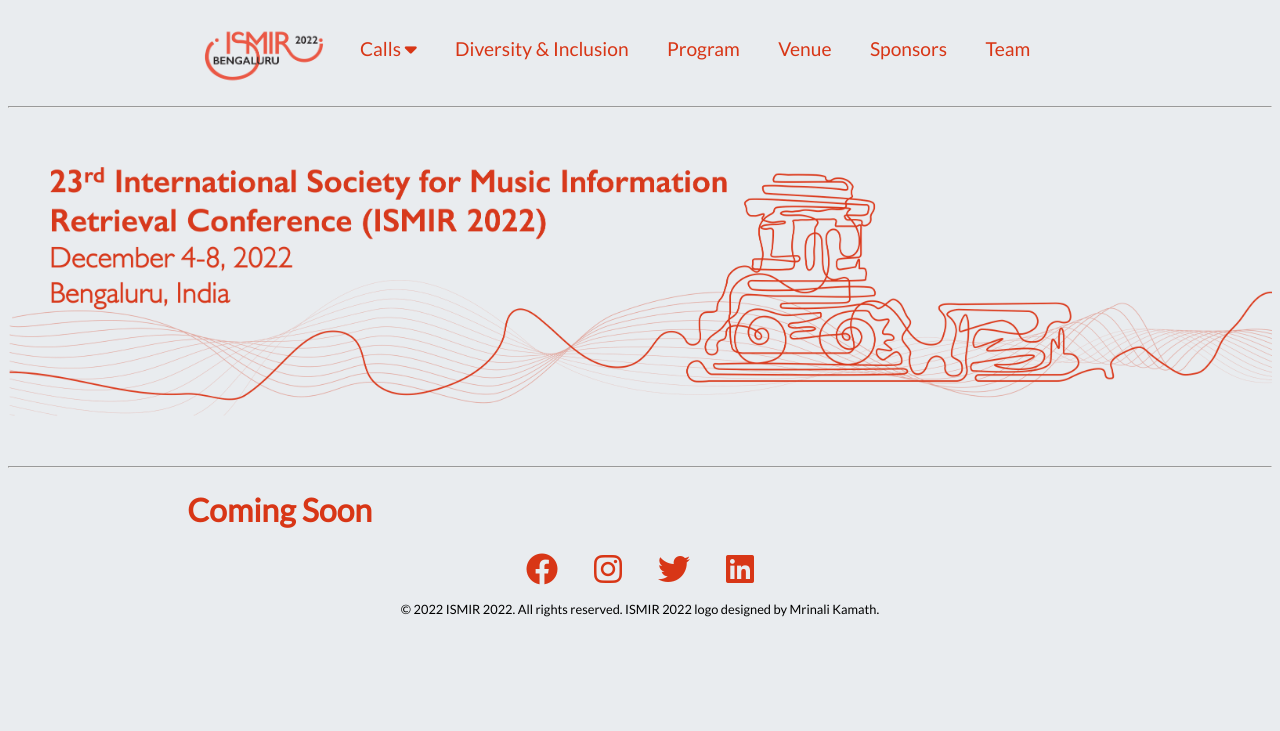
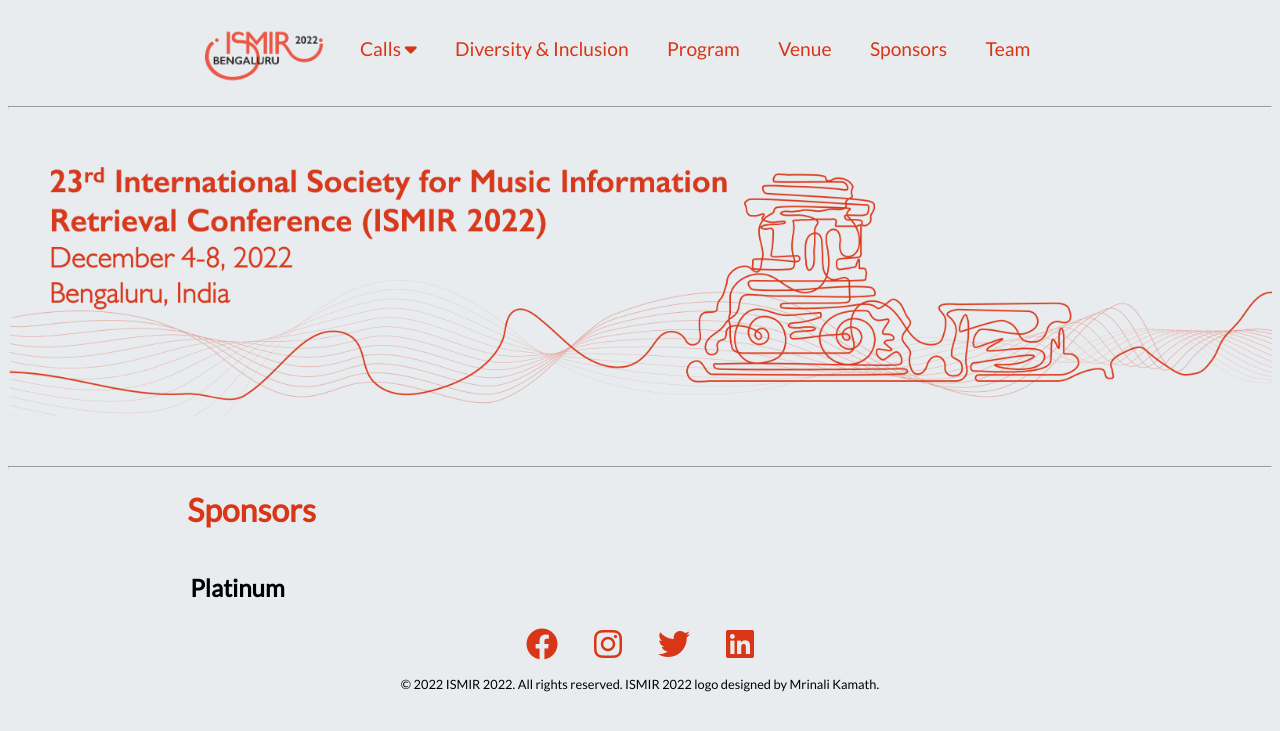
Before and after one commit to ismir2022/ismir2022.github.io, a Jekyll site: the page built from sponsors.md, in a window 1280 px wide. Shown: the top 731 px of the page. Built offline with Jekyll 4.4.1, drawn with Linux system fonts in a browser that asks for light colours; nearby versions of some CDN libraries.

Commit message:
Add Sponsor

```diff
--- a/sponsors.md
+++ b/sponsors.md
@@ -2,4 +2,11 @@
 layout: page
 title: International Society for Music Information Retrieval
 ---
-# Coming Soon
+<h1>Sponsors</h1>
+<table class="teaotab">
+    <tr>
+        <td class="huidas" colspan="4">
+            <h2>Platinum</h2>
+        </td>
+    </tr>
+</table>
```
Also changed, not shown: 1 other file.
